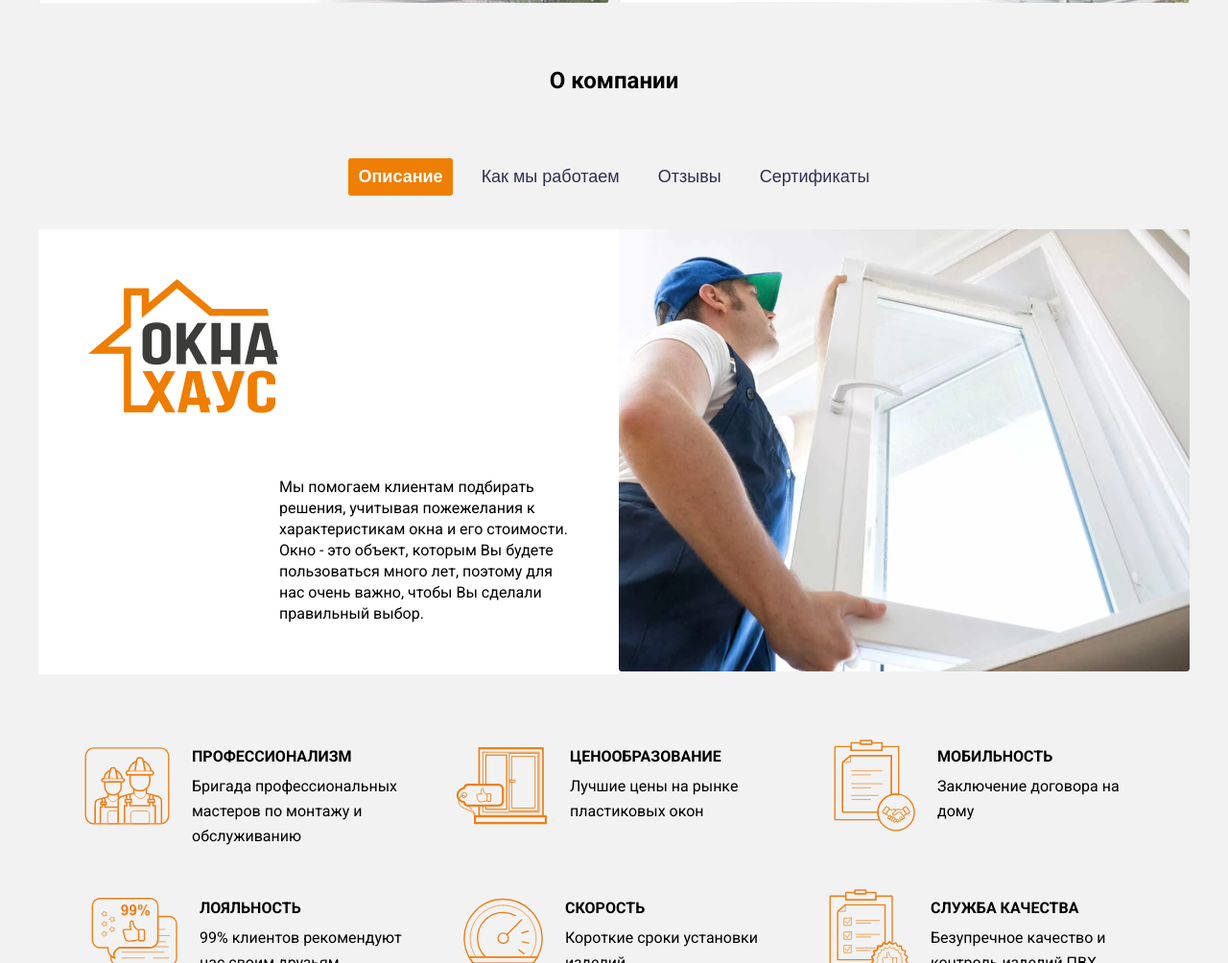
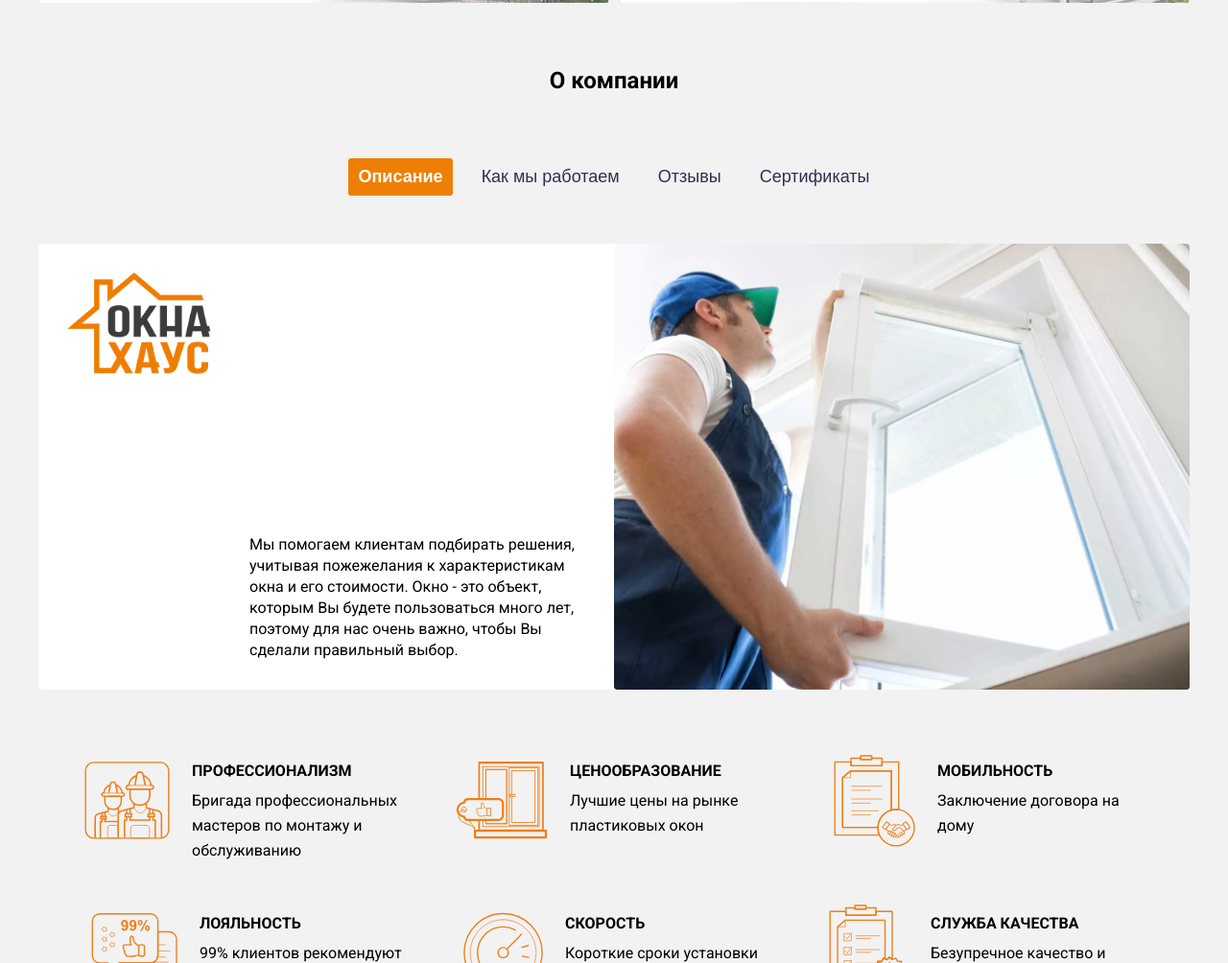
Before and after one commit to vaultdude/Layout_practice, a plain HTML site: page index.html in a window 1280 px wide. Shown: the part 1364-2368 px from the top of the page at 96% size. Drawn offline with Linux system fonts and the light colour scheme.

Commit message:
thx for ilya

```diff
--- a/about.css
+++ b/about.css
@@ -45,6 +45,58 @@
 }
 
 
+.about-company {
+    margin: 50px auto;
+    width: 1200px;
+}
+
+.about-card {
+    display: flex;
+    background-color: white;
+    border-radius: 5px;
+}
+
+.about-card>.about-company_descript {
+    width: 50%;
+    position: relative;
+}
+
+.about-card>.about-company_descript>.logo {
+    width: 150px;
+    margin: 30px;
+}
+
+.about-card>.about-company_descript>p {
+    position: absolute;
+    bottom: 30px;
+    right: 30px;
+    width: 350px;
+    font-weight: 400;
+    font-size: 1em;
+    line-height: 22px;
+}
+
+.about-card>.poster {
+    width: 50%;
+}
+
+@media screen and (max-width: 980px) {
+    .about-company {
+        width: 800px;
+    }
+
+    .about-card>.about-company_descript>.logo {
+        width: 100px;
+    }
+
+    .about-card>.about-company_descript>p {
+        bottom: 10px;
+        right: 10px;
+        width: 300px;
+        font-size: .8em;
+    }
+}
+
 .about-company-benefit {
     display: flex;
     flex-direction: column;
@@ -86,33 +138,3 @@
     font-size: 16px;
     line-height: 26px;
 }
-
-
-.about-company {
-    display: flex;
-    padding-top: 35px;
-}
-
-.about-company_logo {
-    width: 199px;
-    height: 140px;
-
-}
-
-.about-company_text {
-    align-self: end;
-    height: auto;
-    line-height: 22px;
-}
-
-.about-company_description {
-    display: flex;
-    padding: 52px;
-    width: 50%;
-    background-color: #ffffff;
-
-}
-
-.about-company_img {
-    width: 50%;
-}
--- a/index.html
+++ b/index.html
@@ -232,20 +232,24 @@
       </div>
 
       <div class="about-company">
-        <div class="about-company_description">
-          <img class="about-company_logo" src="./assets/about/logo.png" />
-
-          <p class="about-company_text">
-            Мы помогаем клиентам подбирать решения, учитывая пожежелания к
-            характеристикам окна и его стоимости. Окно - это объект, которым Вы
-            будете пользоваться много лет, поэтому для нас очень важно, чтобы Вы
-            сделали правильный выбор.
-          </p>
-        </div>
-        <div class="about-company_img">
-          <img src="./assets/about/background.png" class="about-company__img" />
+        <div class="about-card">
+          <div class="about-company_descript">
+            <img class="logo" src="./assets/about/logo.png" alt="logo" />
+            <p>
+              Мы помогаем клиентам подбирать решения, учитывая пожежелания к
+              характеристикам окна и его стоимости. Окно - это объект, которым
+              Вы будете пользоваться много лет, поэтому для нас очень важно,
+              чтобы Вы сделали правильный выбор.
+            </p>
+          </div>
+          <img
+            class="poster"
+            src="./assets/about/background.png"
+            alt="about-1"
+          />
         </div>
       </div>
+
       <div class="about-company-benefit">
         <div class="company-benefit">
           <div class="company-benefit-item">
```
